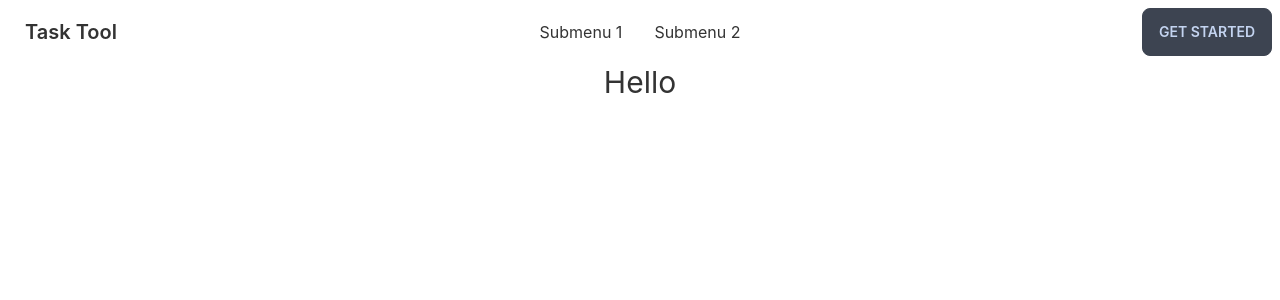
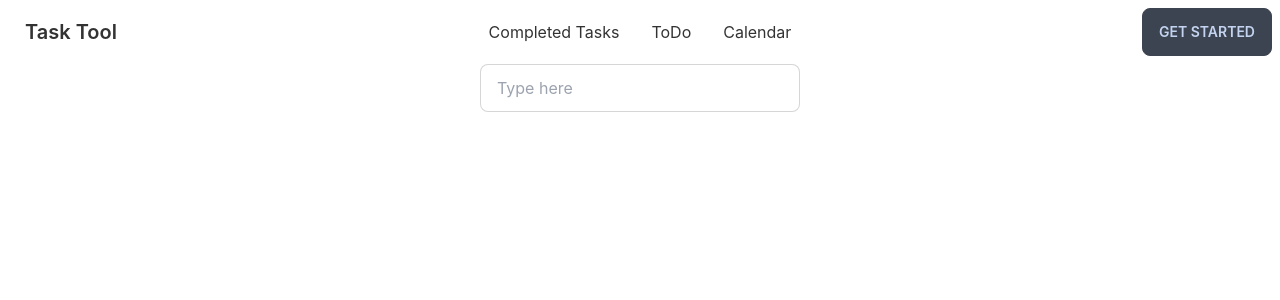
Before and after one commit to sujoncham/task-management-tool, a React (Create React App) app: page / in a window 1280 px wide. Shown: the top 300 px of the page. Built offline with nearby package versions, Linux system fonts and the light colour scheme.

Commit message:
route added and navbar added

```diff
--- a/src/App.js
+++ b/src/App.js
@@ -1,11 +1,23 @@
+import { Route, Routes } from 'react-router-dom';
 import './App.css';
 import Navbar from './components/Navbar/Navbar';
+import Calendar from './components/Pages/Calendar';
+import CompletedTask from './components/Pages/CompletedTask';
+import Home from './components/Pages/Home';
+import Page404 from './components/Pages/Page404';
+import ToDo from './components/Pages/ToDo';
 
 function App() {
   return (
     <div className="App">
       <Navbar></Navbar>
-      <h1 className='text-3xl'>Hello</h1>
+      <Routes>
+        <Route path='/' element={<Home></Home>}></Route>
+        <Route path='/conpletedTask' element={<CompletedTask></CompletedTask>}></Route>
+        <Route path='/toDo' element={<ToDo></ToDo>}></Route>
+        <Route path='/calendar' element={<Calendar></Calendar>}></Route>
+        <Route path='*' element={<Page404></Page404>}></Route>
+      </Routes>
     </div>
   );
 }
--- a/src/components/Navbar/Navbar.js
+++ b/src/components/Navbar/Navbar.js
@@ -2,8 +2,9 @@ import { Link } from 'react-router-dom';
 const Navbar = () => {
 
     const myNavbar = (<>
-        <li><Link to='/'>Submenu 1</Link></li>
-        <li><Link to='/'>Submenu 2</Link></li>
+        <li><Link to='/'>Completed Tasks</Link></li>
+        <li><Link to='/toDo'>ToDo</Link></li>
+        <li><Link to='/calendar'>Calendar</Link></li>
     </>);
 
     return (
--- /dev/null
+++ b/src/components/Pages/Calendar.js
@@ -0,0 +1,10 @@
+
+const Calendar = () => {
+    return (
+        <div>
+            <h1>Calendar</h1>
+        </div>
+    );
+};
+
+export default Calendar;
--- /dev/null
+++ b/src/components/Pages/CompletedTask.js
@@ -0,0 +1,10 @@
+
+const CompletedTask = () => {
+    return (
+        <div>
+            <h1>Completed Task</h1>
+        </div>
+    );
+};
+
+export default CompletedTask;
--- /dev/null
+++ b/src/components/Pages/Home.js
@@ -0,0 +1,10 @@
+
+const Home = () => {
+    return (
+        <div>
+            <input type="text" placeholder="Type here" class="input input-bordered w-full max-w-xs" />
+        </div>
+    );
+};
+
+export default Home;
--- /dev/null
+++ b/src/components/Pages/Page404.js
@@ -0,0 +1,11 @@
+
+const Page404 = () => {
+    return (
+        <div>
+            <h1>Page not found</h1>
+            <h1>404</h1>
+        </div>
+    );
+};
+
+export default Page404;
--- /dev/null
+++ b/src/components/Pages/ToDo.js
@@ -0,0 +1,10 @@
+
+const ToDo = () => {
+    return (
+        <div>
+            <h1>To Do App</h1>
+        </div>
+    );
+};
+
+export default ToDo;
```
Also changed, not shown: src/setupTests.js (deleted, +0 -5 lines), 1 other file (tests, documents, lock files or other folders).
